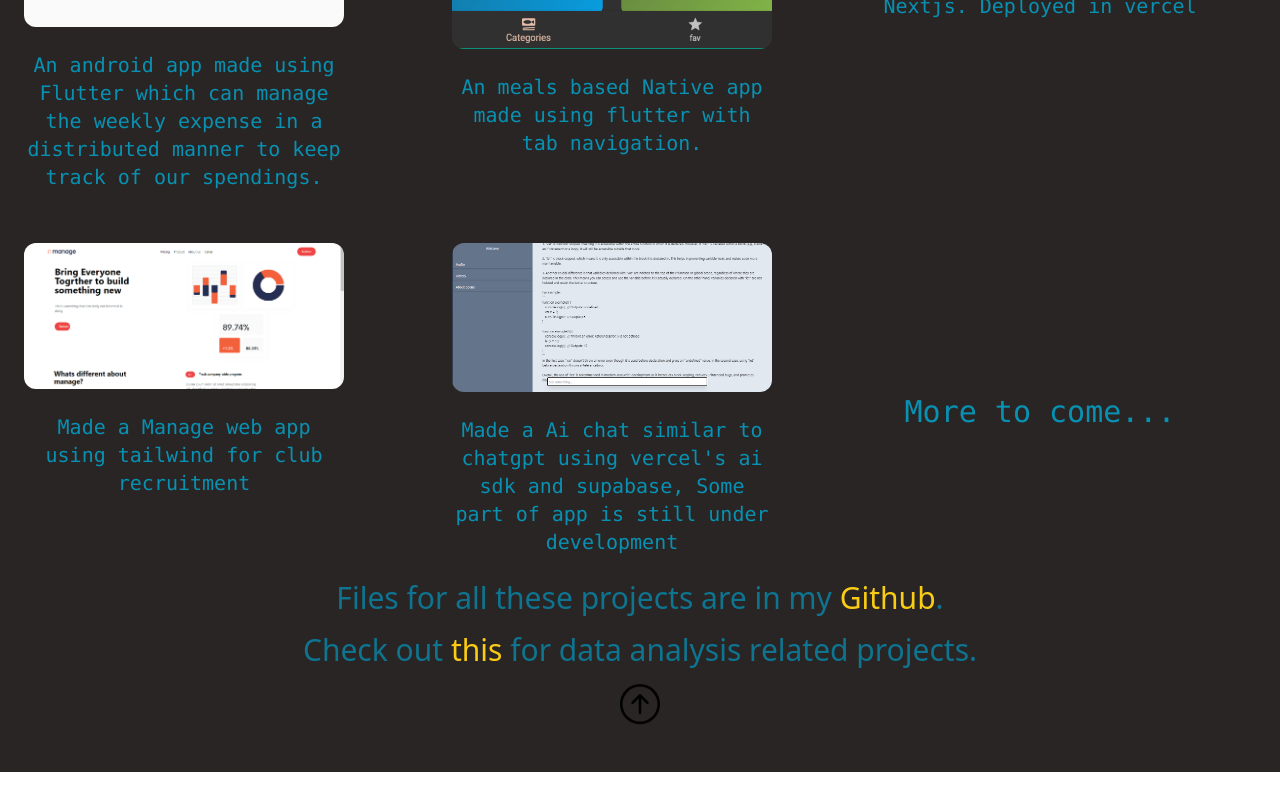
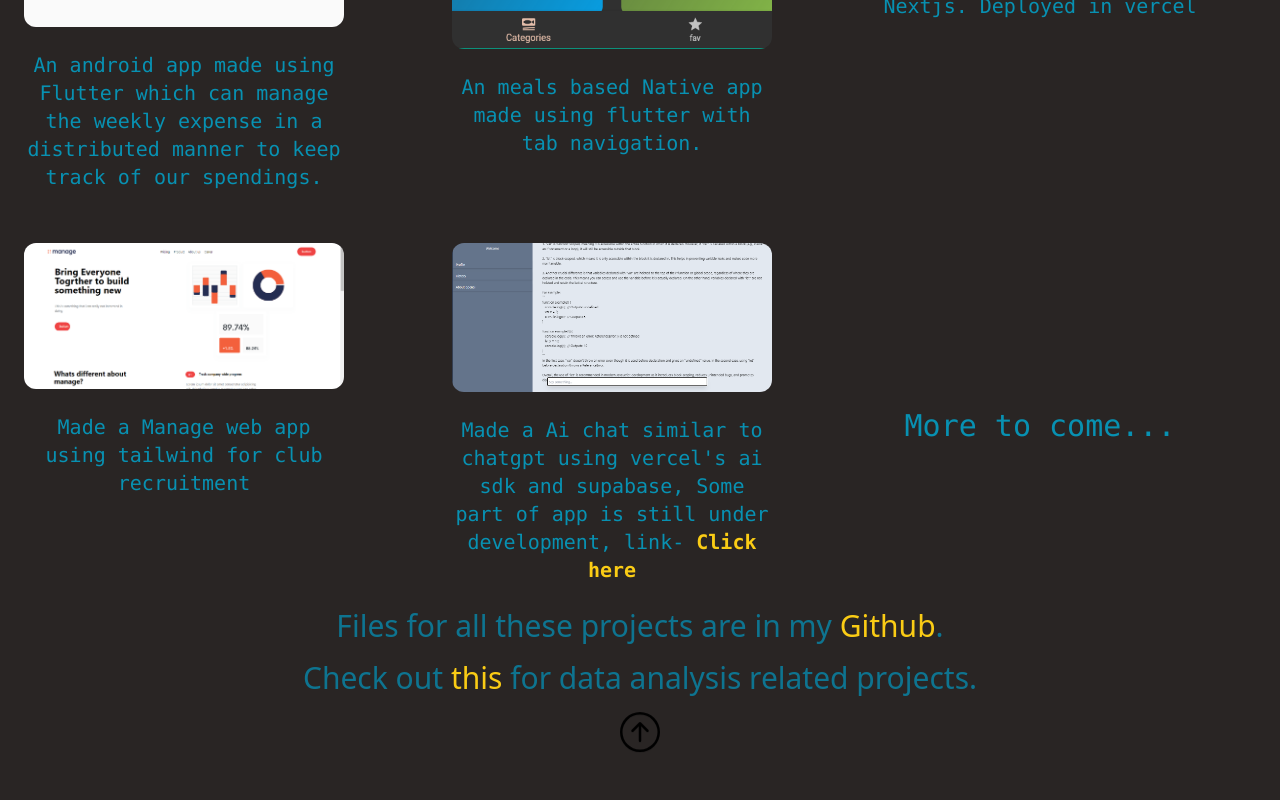
Before and after one commit to Macky151203/my_portfolio, a Next.js app: page /project in a window 1280 px wide. Shown: the part 845-1645 px from the top of the page. Before the commit the page ends 1617 px from the top, so only its background shows below. Built offline with nearby package versions, Linux system fonts and the light colour scheme.

Commit message:
made some changes

```diff
--- a/pages/project/index.js
+++ b/pages/project/index.js
@@ -66,7 +66,7 @@ export default function Project(){
 
                 <Image className="rounded-xl hover:cursor-pointer hover:blur-sm"  src={chat} />
 
-                <div className="text-center mt-6 text-cyan-600 dark:text-cyan-800 text-xl">Made a Ai chat similar to chatgpt using vercel's ai sdk and supabase, Some part of app is still under development</div>
+                <div className="text-center mt-6 text-cyan-600 dark:text-cyan-800 text-xl">Made a Ai chat similar to chatgpt using vercel's ai sdk and supabase, Some part of app is still under development, link- <a className="font-bold text-yellow-400 dark:text-red-500" href="https://temp-pi-two.vercel.app" target="_main">Click here</a></div>
             </div>
             <div className="flex flex-col m-6 md:w-80 items-center justify-center">
 
```
